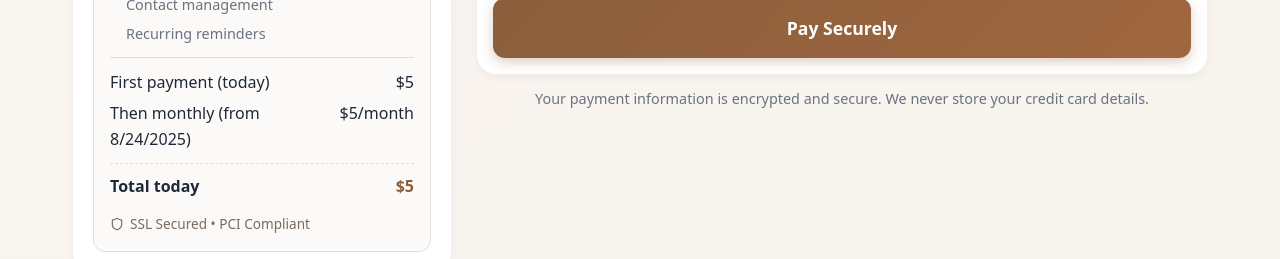
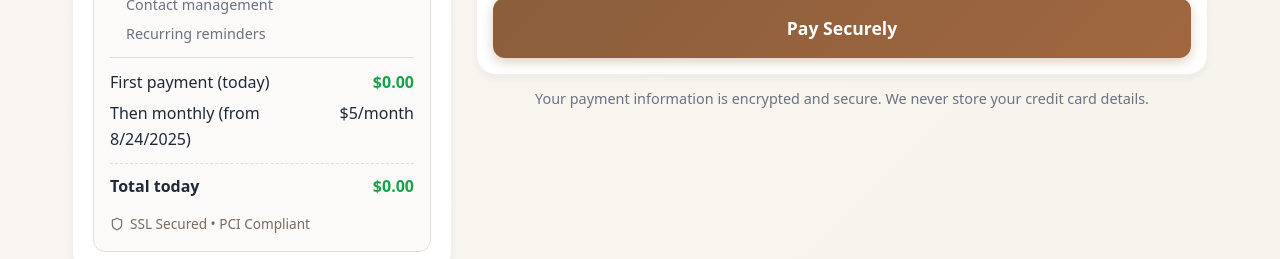
Before and after one commit to yairsabag/yaya-oauth-page, a Next.js app: page /payment/checkout in a window 1280 px wide. Shown: the part 417-676 px from the top of the page. Built offline with nearby package versions, Linux system fonts and the light colour scheme.

Commit message:
Update page.tsx

```diff
--- a/src/app/payment/checkout/page.tsx
+++ b/src/app/payment/checkout/page.tsx
@@ -274,12 +274,16 @@ export default function CheckoutPage() {
               <div style={{ marginTop: 12, borderTop: '1px solid #E5DDD5', paddingTop: 12 }}>
   <div style={{ display: 'flex', justifyContent: 'space-between', marginBottom: 6 }}>
     <span>First payment (today)</span>
-                  <span>${urlParams.price}</span>
+    <span style={{ color: '#16a34a', fontWeight: 600 }}>$0.00</span>
   </div>
+
   <div style={{ display: 'flex', justifyContent: 'space-between', marginBottom: 6 }}>
-                  <span>Then monthly (from {new Date(recurStartDate).toLocaleDateString()})</span>
+    <span>
+      Then monthly (from {new Date(recurStartDate).toLocaleDateString()})
+    </span>
     <span>${urlParams.price}/month</span>
   </div>
+
   <div
     style={{
       display: 'flex',
@@ -291,7 +295,7 @@ export default function CheckoutPage() {
     }}
   >
     <span>Total today</span>
-                  <span style={{ color: '#8B5E3C' }}>${urlParams.price}</span>
+    <span style={{ color: '#16a34a' }}>$0.00</span>
   </div>
 </div>
 
```
Lines whose indentation alone changed are shown as unchanged.
